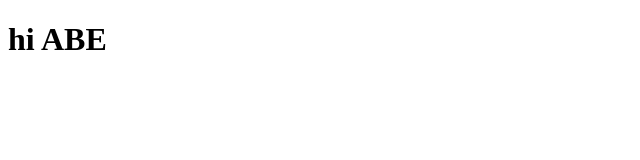
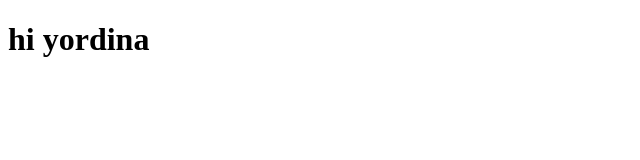
Before and after one commit to laikemariam1221/is-magiccarray, a plain HTML site: page img/index.html in a window 1280 px wide. Shown: the whole page, without its empty margins (0-640 px from the left). Drawn offline with Linux system fonts and the light colour scheme.

Commit message:
i change new

```diff
--- a/img/index.html
+++ b/img/index.html
@@ -6,6 +6,6 @@
     <title>Document</title>
 </head>
 <body>
-    <h1>hi ABE</h1>
+    <h1>hi yordina</h1>
 </body>
 </html>
```
